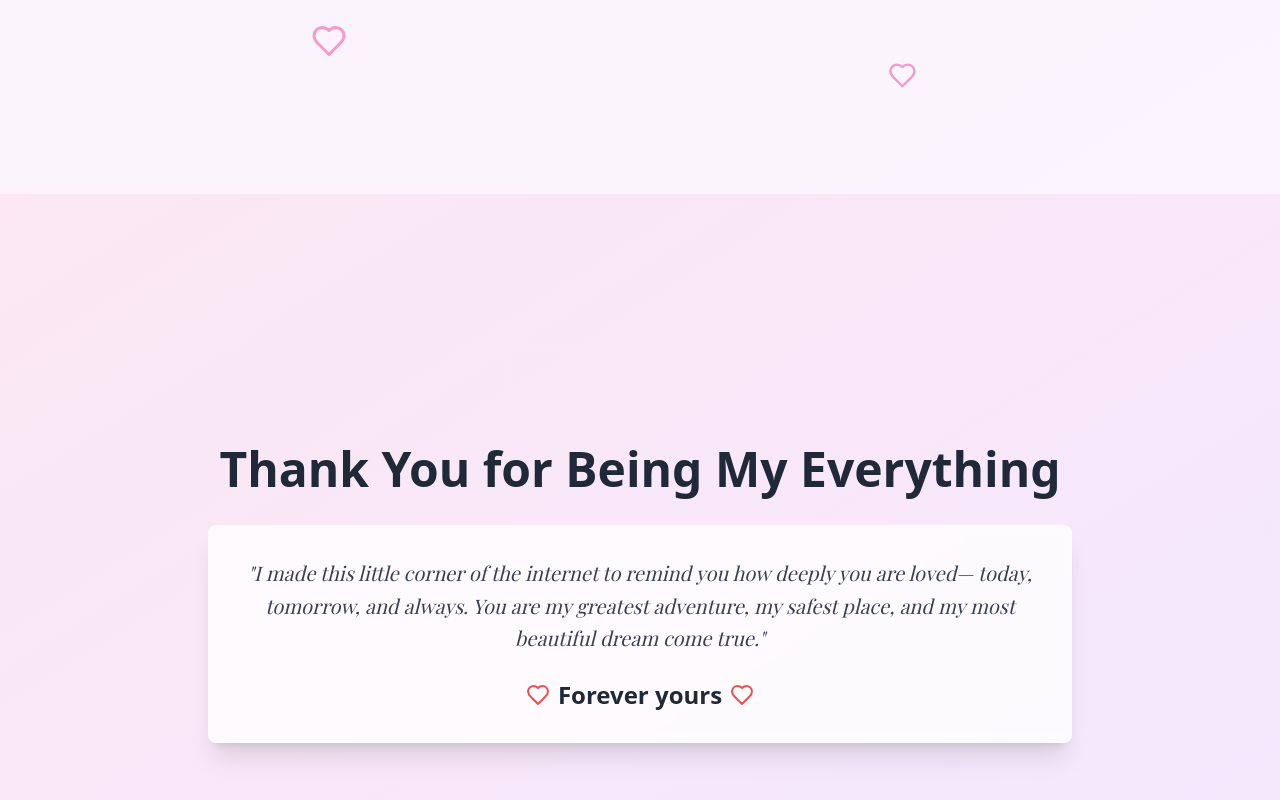
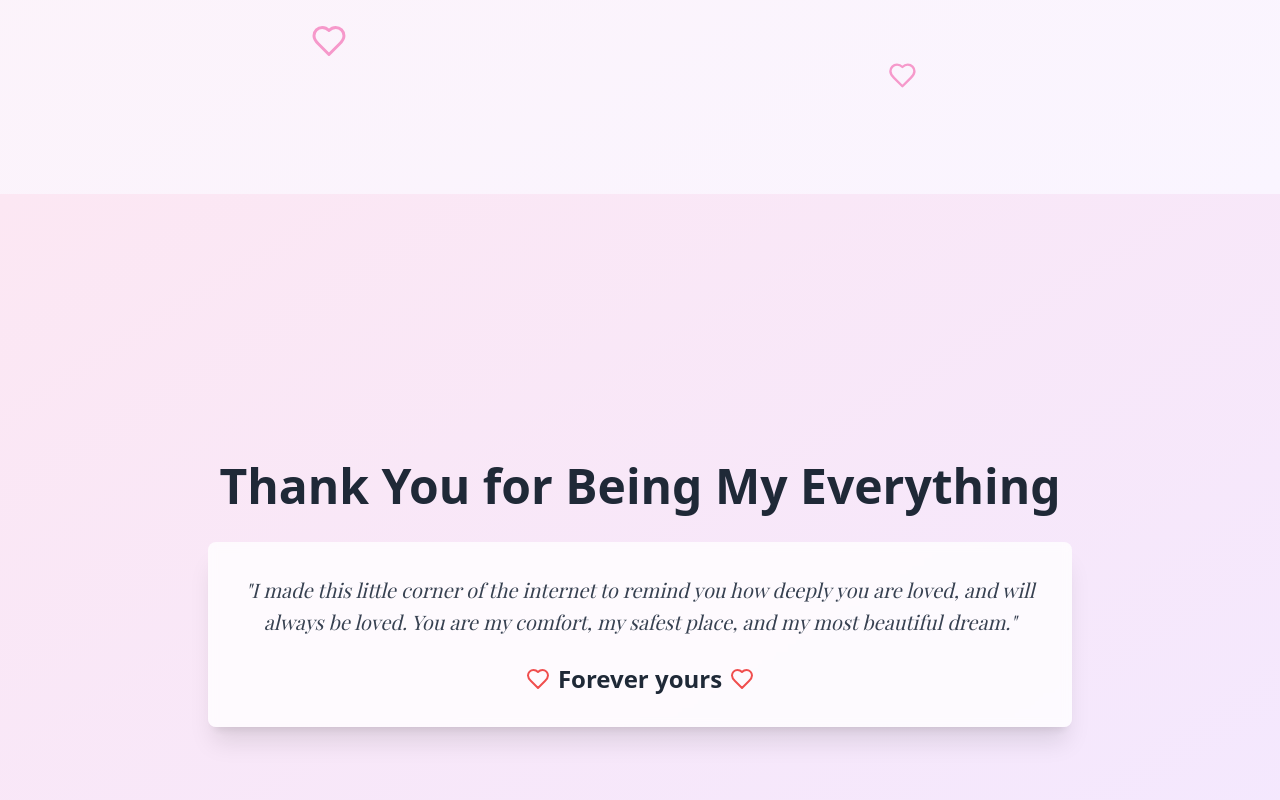
Before and after one commit to mohammadkumail195-sketch/aisha, a Next.js app: page / in a window 1280 px wide. Shown: the part 670-1470 px from the top of the page. Built offline with nearby package versions, Linux system fonts and the light colour scheme; a web font is replaced by a local one.

Commit message:
Update page.tsx

```diff
--- a/app/page.tsx
+++ b/app/page.tsx
@@ -415,8 +415,8 @@ export default function LoveWebsite() {
         <h2 className="text-4xl md:text-5xl font-bold text-gray-800 mb-8">Thank You for Being My Everything</h2>
         <div className="bg-white/80 backdrop-blur-sm rounded-lg p-8 shadow-xl">
           <p className="text-xl text-gray-700 leading-relaxed mb-6 font-serif italic">
-            "I made this little corner of the internet to remind you how deeply you are loved— today, tomorrow, and
-            always. You are my greatest adventure, my safest place, and my most beautiful dream come true."
+            "I made this little corner of the internet to remind you how deeply you are loved, and
+            will always be loved. You are my comfort, my safest place, and my most beautiful dream."
           </p>
           <div className="flex justify-center items-center space-x-2 text-2xl">
             <Heart className="text-red-500 animate-pulse" />
```
